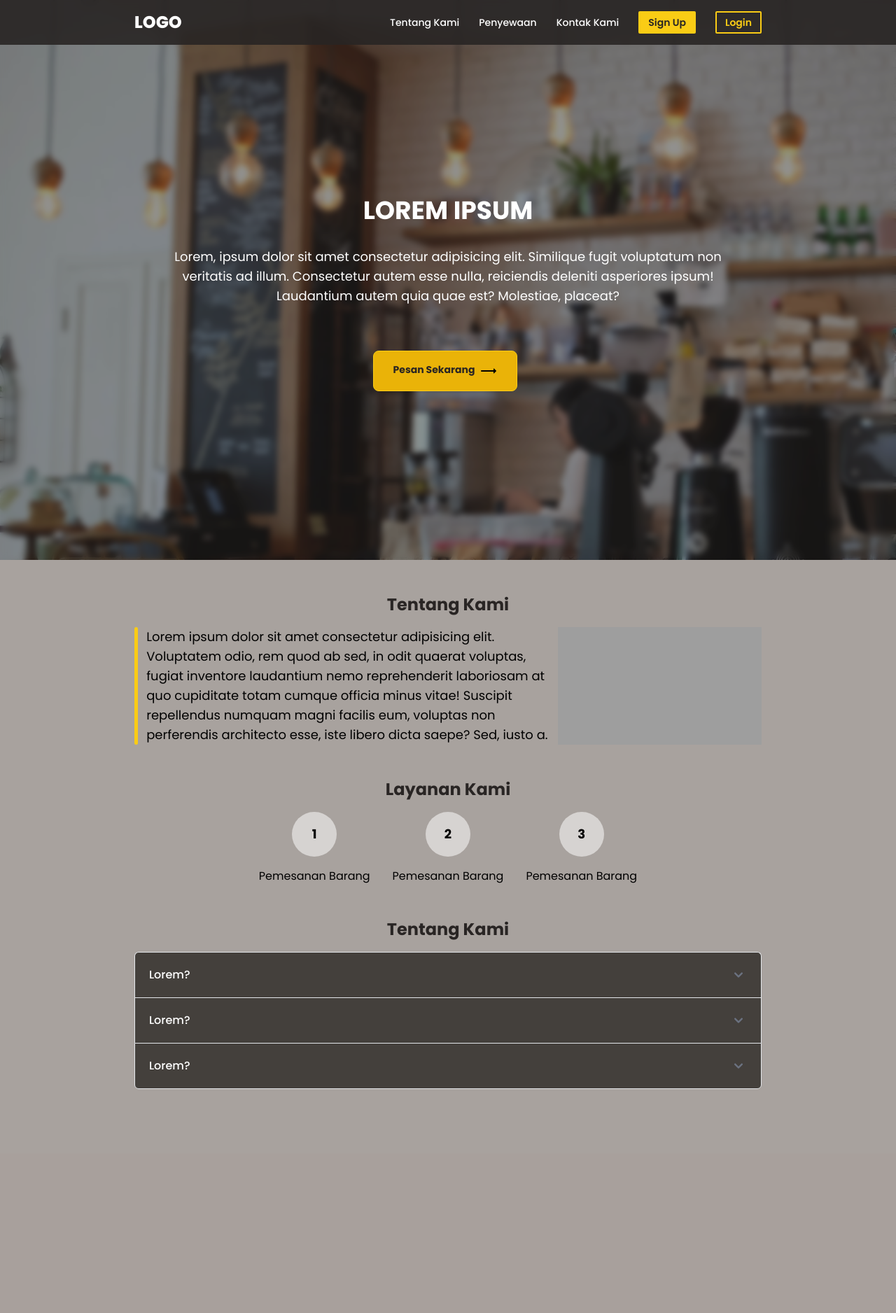
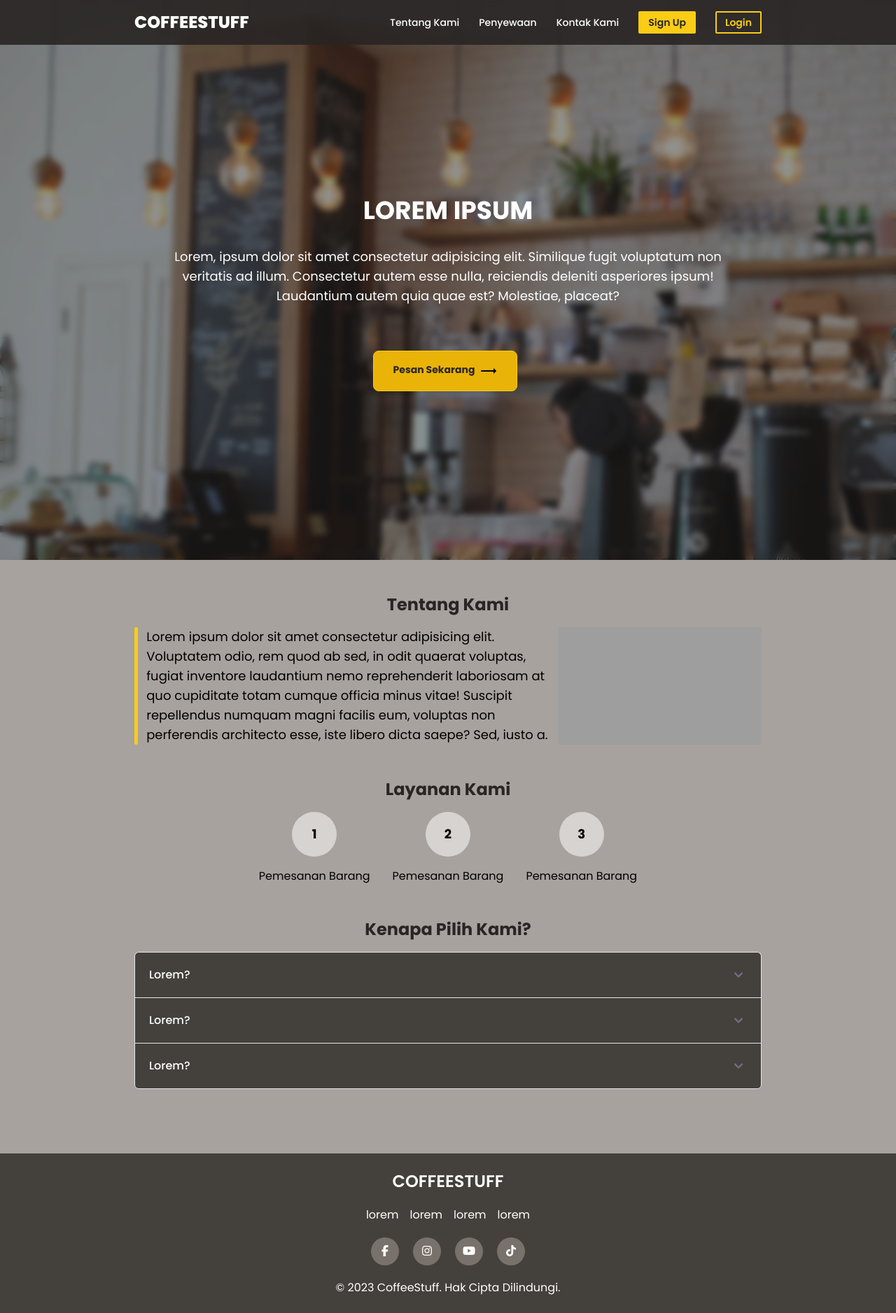
Before and after one commit to mallexibra/penyewaancafe, a PHP site: page / in a window 1280 px wide. Shown: the whole page at 70% size. Before the commit the page ends 1556 px from the top, so only its background shows below. Run offline with PHP 8.4, Linux system fonts and the light colour scheme; some libraries are stand-ins or nearby versions; grey boxes are pictures that could not be loaded.

Commit message:
add: footer at index.html

```diff
--- a/index.html
+++ b/index.html
@@ -6,6 +6,10 @@
     <meta name="viewport" content="width=device-width, initial-scale=1.0" />
     <title>Penyewaan Coffee</title>
     <link rel="stylesheet" href="src/style/style.css" />
+    <script
+      src="https://kit.fontawesome.com/d2632f5afd.js"
+      crossorigin="anonymous"
+    ></script>
   </head>
   <body class="font-poppins bg-stone-400">
     <nav
@@ -15,7 +19,7 @@
         class="relative flex justify-center md:justify-between items-center mx-auto max-w-4xl"
       >
         <div class="nav_brand">
-          <h1 class="sm:text-2xl text-xl font-extrabold">LOGO</h1>
+          <h1 class="sm:text-2xl text-xl font-extrabold">COFFEESTUFF</h1>
         </div>
         <img
           class="absolute right-0 w-9 md:hidden cursor-pointer"
@@ -86,8 +90,8 @@
               <a
                 href="users/produk.html"
                 class="flex gap-2 text-stone-800 font-bold border border-yellow-400 bg-yellow-500 hover:bg-yellow-400 transition-all duration-300 focus:ring-4 focus:ring-stone-300 rounded-lg text-sm px-7 py-4 mr-2 mb-2 focus:outline-none"
-                >Pesan Sekarang
-                <img src="src/assets/icons/arrow-r.png" alt=""></a>
+                >Pesan Sekarang <img src="src/assets/icons/arrow-r.png" alt=""
+              /></a>
             </div>
           </div>
         </div>
@@ -119,69 +123,201 @@
       </h1>
       <div class="serve-items flex flex-col md:flex-row justify-center gap-8">
         <div class="serve-item flex items-center flex-col gap-4">
-            <div class="flex items-center justify-center card w-16 h-16 bg-stone-300 text-lg font-bold rounded-full text-center">1</div>
+          <div
+            class="flex items-center justify-center card w-16 h-16 bg-stone-300 text-lg font-bold rounded-full text-center"
+          >
+            1
+          </div>
           <p>Pemesanan Barang</p>
         </div>
         <div class="serve-item flex items-center flex-col gap-4">
-            <div class="flex items-center justify-center card w-16 h-16 bg-stone-300 text-lg font-bold rounded-full text-center">2</div>
+          <div
+            class="flex items-center justify-center card w-16 h-16 bg-stone-300 text-lg font-bold rounded-full text-center"
+          >
+            2
+          </div>
           <p>Pemesanan Barang</p>
         </div>
         <div class="serve-item flex items-center flex-col gap-4">
-            <div class="flex items-center justify-center card w-16 h-16 bg-stone-300 text-lg font-bold rounded-full text-center">3</div>
+          <div
+            class="flex items-center justify-center card w-16 h-16 bg-stone-300 text-lg font-bold rounded-full text-center"
+          >
+            3
+          </div>
           <p>Pemesanan Barang</p>
         </div>
       </div>
 
       <div class="question-accordion my-12">
-
         <h1 class="text-center text-stone-800 text-2xl pb-4 font-bold">
-            Tentang Kami
+          Kenapa Pilih Kami?
         </h1>
         <div id="accordion-open" data-accordion="open">
           <h2 id="accordion-open-heading-1">
-              <button type="button" class="flex rounded-t-md items-center justify-between w-full p-5 font-medium text-left text-gray-500 border border-b-0 border-gray-200 focus:ring-4 bg-stone-700" data-accordion-target="#accordion-open-body-1" aria-expanded="false" aria-controls="accordion-open-body-1">
-                <span class="flex items-center text-white">
-                  Lorem?
-                </span>
-                 <svg data-accordion-icon class="w-6 h-6 shrink-0" fill="currentColor" viewBox="0 0 20 20" xmlns="http://www.w3.org/2000/svg"><path fill-rule="evenodd" d="M5.293 7.293a1 1 0 011.414 0L10 10.586l3.293-3.293a1 1 0 111.414 1.414l-4 4a1 1 0 01-1.414 0l-4-4a1 1 0 010-1.414z" clip-rule="evenodd"></path></svg>
+            <button
+              type="button"
+              class="flex rounded-t-md items-center justify-between w-full p-5 font-medium text-left text-gray-500 border border-b-0 border-gray-200 focus:ring-4 bg-stone-700"
+              data-accordion-target="#accordion-open-body-1"
+              aria-expanded="false"
+              aria-controls="accordion-open-body-1"
+            >
+              <span class="flex items-center text-white"> Lorem? </span>
+              <svg
+                data-accordion-icon
+                class="w-6 h-6 shrink-0"
+                fill="currentColor"
+                viewBox="0 0 20 20"
+                xmlns="http://www.w3.org/2000/svg"
+              >
+                <path
+                  fill-rule="evenodd"
+                  d="M5.293 7.293a1 1 0 011.414 0L10 10.586l3.293-3.293a1 1 0 111.414 1.414l-4 4a1 1 0 01-1.414 0l-4-4a1 1 0 010-1.414z"
+                  clip-rule="evenodd"
+                ></path>
+              </svg>
             </button>
           </h2>
-            <div id="accordion-open-body-1" class="hidden" aria-labelledby="accordion-open-heading-1">
+          <div
+            id="accordion-open-body-1"
+            class="hidden"
+            aria-labelledby="accordion-open-heading-1"
+          >
             <div class="p-5 border border-b-0 bg-stone-500 border-gray-200">
-                <p class="text-white">Lorem ipsum dolor sit amet consectetur adipisicing elit. Molestias accusamus eveniet dolor totam nulla. Officia consequatur tenetur, dolorem omnis, deleniti ut quibusdam amet cum incidunt doloribus ducimus est recusandae ea!</p>
+              <p class="text-white">
+                Lorem ipsum dolor sit amet consectetur adipisicing elit.
+                Molestias accusamus eveniet dolor totam nulla. Officia
+                consequatur tenetur, dolorem omnis, deleniti ut quibusdam amet
+                cum incidunt doloribus ducimus est recusandae ea!
+              </p>
             </div>
           </div>
           <h2 id="accordion-open-heading-2">
-              <button type="button" class="flex items-center justify-between w-full p-5 font-medium text-left text-gray-500 border border-b-0 border-gray-200 focus:ring-4 bg-stone-700" data-accordion-target="#accordion-open-body-2" aria-expanded="false" aria-controls="accordion-open-body-2">
-                <span class="flex items-center text-white">
-                  Lorem?
-                </span>
-                <svg data-accordion-icon class="w-6 h-6 shrink-0" fill="currentColor" viewBox="0 0 20 20" xmlns="http://www.w3.org/2000/svg"><path fill-rule="evenodd" d="M5.293 7.293a1 1 0 011.414 0L10 10.586l3.293-3.293a1 1 0 111.414 1.414l-4 4a1 1 0 01-1.414 0l-4-4a1 1 0 010-1.414z" clip-rule="evenodd"></path></svg>
+            <button
+              type="button"
+              class="flex items-center justify-between w-full p-5 font-medium text-left text-gray-500 border border-b-0 border-gray-200 focus:ring-4 bg-stone-700"
+              data-accordion-target="#accordion-open-body-2"
+              aria-expanded="false"
+              aria-controls="accordion-open-body-2"
+            >
+              <span class="flex items-center text-white"> Lorem? </span>
+              <svg
+                data-accordion-icon
+                class="w-6 h-6 shrink-0"
+                fill="currentColor"
+                viewBox="0 0 20 20"
+                xmlns="http://www.w3.org/2000/svg"
+              >
+                <path
+                  fill-rule="evenodd"
+                  d="M5.293 7.293a1 1 0 011.414 0L10 10.586l3.293-3.293a1 1 0 111.414 1.414l-4 4a1 1 0 01-1.414 0l-4-4a1 1 0 010-1.414z"
+                  clip-rule="evenodd"
+                ></path>
+              </svg>
             </button>
           </h2>
-            <div id="accordion-open-body-2" class="hidden" aria-labelledby="accordion-open-heading-2">
+          <div
+            id="accordion-open-body-2"
+            class="hidden"
+            aria-labelledby="accordion-open-heading-2"
+          >
             <div class="p-5 border border-b-0 border-gray-200 bg-stone-500">
-                <p class="text-white">Lorem ipsum dolor sit amet consectetur adipisicing elit. Qui, aspernatur. Omnis maxime corrupti, ab dicta accusantium error repellat beatae nihil adipisci eum eos accusamus aliquid et suscipit rem? Beatae, assumenda.</p>
+              <p class="text-white">
+                Lorem ipsum dolor sit amet consectetur adipisicing elit. Qui,
+                aspernatur. Omnis maxime corrupti, ab dicta accusantium error
+                repellat beatae nihil adipisci eum eos accusamus aliquid et
+                suscipit rem? Beatae, assumenda.
+              </p>
             </div>
           </div>
           <h2 id="accordion-open-heading-3">
-              <button type="button" class="flex items-center justify-between w-full p-5 font-medium text-left text-gray-500 border border-gray-200 focus:ring-4 bg-stone-700 rounded-b-md" data-accordion-target="#accordion-open-body-3" aria-expanded="false" aria-controls="accordion-open-body-3">
-                <span class="flex items-center text-white">
-                  Lorem?
-                </span>
-                <svg data-accordion-icon class="w-6 h-6 shrink-0" fill="currentColor" viewBox="0 0 20 20" xmlns="http://www.w3.org/2000/svg"><path fill-rule="evenodd" d="M5.293 7.293a1 1 0 011.414 0L10 10.586l3.293-3.293a1 1 0 111.414 1.414l-4 4a1 1 0 01-1.414 0l-4-4a1 1 0 010-1.414z" clip-rule="evenodd"></path></svg>
+            <button
+              type="button"
+              class="flex items-center justify-between w-full p-5 font-medium text-left text-gray-500 border border-gray-200 focus:ring-4 bg-stone-700 rounded-b-md"
+              data-accordion-target="#accordion-open-body-3"
+              aria-expanded="false"
+              aria-controls="accordion-open-body-3"
+            >
+              <span class="flex items-center text-white"> Lorem? </span>
+              <svg
+                data-accordion-icon
+                class="w-6 h-6 shrink-0"
+                fill="currentColor"
+                viewBox="0 0 20 20"
+                xmlns="http://www.w3.org/2000/svg"
+              >
+                <path
+                  fill-rule="evenodd"
+                  d="M5.293 7.293a1 1 0 011.414 0L10 10.586l3.293-3.293a1 1 0 111.414 1.414l-4 4a1 1 0 01-1.414 0l-4-4a1 1 0 010-1.414z"
+                  clip-rule="evenodd"
+                ></path>
+              </svg>
             </button>
           </h2>
-            <div id="accordion-open-body-3" class="hidden" aria-labelledby="accordion-open-heading-3">
+          <div
+            id="accordion-open-body-3"
+            class="hidden"
+            aria-labelledby="accordion-open-heading-3"
+          >
             <div class="p-5 border border-t-0 bg-stone-500">
-               <p class="text-white">Lorem, ipsum dolor sit amet consectetur adipisicing elit. Expedita illum praesentium dolores enim! Fugit veritatis itaque fugiat nihil accusamus consectetur sapiente, adipisci ad at excepturi quod corrupti voluptatem quos deserunt!</p>
+              <p class="text-white">
+                Lorem, ipsum dolor sit amet consectetur adipisicing elit.
+                Expedita illum praesentium dolores enim! Fugit veritatis itaque
+                fugiat nihil accusamus consectetur sapiente, adipisci ad at
+                excepturi quod corrupti voluptatem quos deserunt!
+              </p>
             </div>
           </div>
         </div>
-
       </div>
-
     </main>
+    <footer class="bottom-0 bg-stone-700">
+      <section class="footer-items p-6 flex items-center flex-col gap-5">
+        <a class="text-2xl text-white font-semibold text-center" href="#"
+          >COFFEESTUFF</a
+        >
+        <ul class="flex gap-4 text-white">
+          <li><a href="">lorem</a></li>
+          <li><a href="">lorem</a></li>
+          <li><a href="">lorem</a></li>
+          <li><a href="">lorem</a></li>
+        </ul>
+        <div class="sosmed-icons flex gap-5">
+          <div
+            class="sosmed-items bg-stone-500 w-10 h-10 flex items-center justify-center rounded-full"
+          >
+            <a href="">
+              <i class="fa-brands fa-facebook-f" style="color: #ffffff"></i>
+            </a>
+          </div>
+          <div
+            class="sosmed-items bg-stone-500 w-10 h-10 flex items-center justify-center rounded-full"
+          >
+            <a href="">
+              <i class="fa-brands fa-instagram" style="color: #ffffff"></i>
+            </a>
+          </div>
+          <div
+            class="sosmed-items bg-stone-500 w-10 h-10 flex items-center justify-center rounded-full"
+          >
+            <a href="">
+              <i class="fa-brands fa-youtube" style="color: #ffffff"></i>
+            </a>
+          </div>
+          <div
+            class="sosmed-items bg-stone-500 w-10 h-10 flex items-center justify-center rounded-full"
+          >
+            <a href="">
+              <i class="fa-brands fa-tiktok" style="color: #ffffff"></i>
+            </a>
+          </div>
+        </div>
+        <div class="copyright">
+          <p class="text-white">
+            &copy; <span id="year"></span> CoffeeStuff. Hak Cipta Dilindungi.
+          </p>
+        </div>
+      </section>
+    </footer>
     <script src="https://cdnjs.cloudflare.com/ajax/libs/flowbite/1.6.5/flowbite.min.js"></script>
     <script src="src/style/script.js"></script>
   </body>
--- a/src/style/script.js
+++ b/src/style/script.js
@@ -5,3 +5,4 @@ burger.addEventListener("click", () => {
   sidebar.classList.toggle("hidden");
   sidebar.classList.toggle("flex");
 });
+document.getElementById("year").textContent = new Date().getFullYear();
--- a/src/style/style.css
+++ b/src/style/style.css
@@ -625,6 +625,10 @@ video {
   inset: -0.25rem;
 }
 
+.bottom-0{
+  bottom: 0px;
+}
+
 .end-1{
   inset-inline-end: 0.25rem;
 }
@@ -925,6 +933,22 @@ video {
   height: 100vh;
 }
 
+.h-5{
+  height: 1.25rem;
+}
+
+.h-7{
+  height: 1.75rem;
+}
+
+.h-8{
+  height: 2rem;
+}
+
+.h-10{
+  height: 2.5rem;
+}
+
 .min-h-\[300px\]{
   min-height: 300px;
 }
@@ -994,6 +1018,14 @@ video {
   width: max-content;
 }
 
+.w-3{
+  width: 0.75rem;
+}
+
+.w-10{
+  width: 2.5rem;
+}
+
 .max-w-2xl{
   max-width: 42rem;
 }
@@ -1563,6 +1599,10 @@ video {
   gap: 2rem;
 }
 
+.gap-5{
+  gap: 1.25rem;
+}
+
 .gap-x-3{
   -moz-column-gap: 0.75rem;
        column-gap: 0.75rem;
```
Also changed, not shown: other parts of src/style/style.css (+46 -65 lines). Lines whose indentation alone changed are shown as unchanged.
